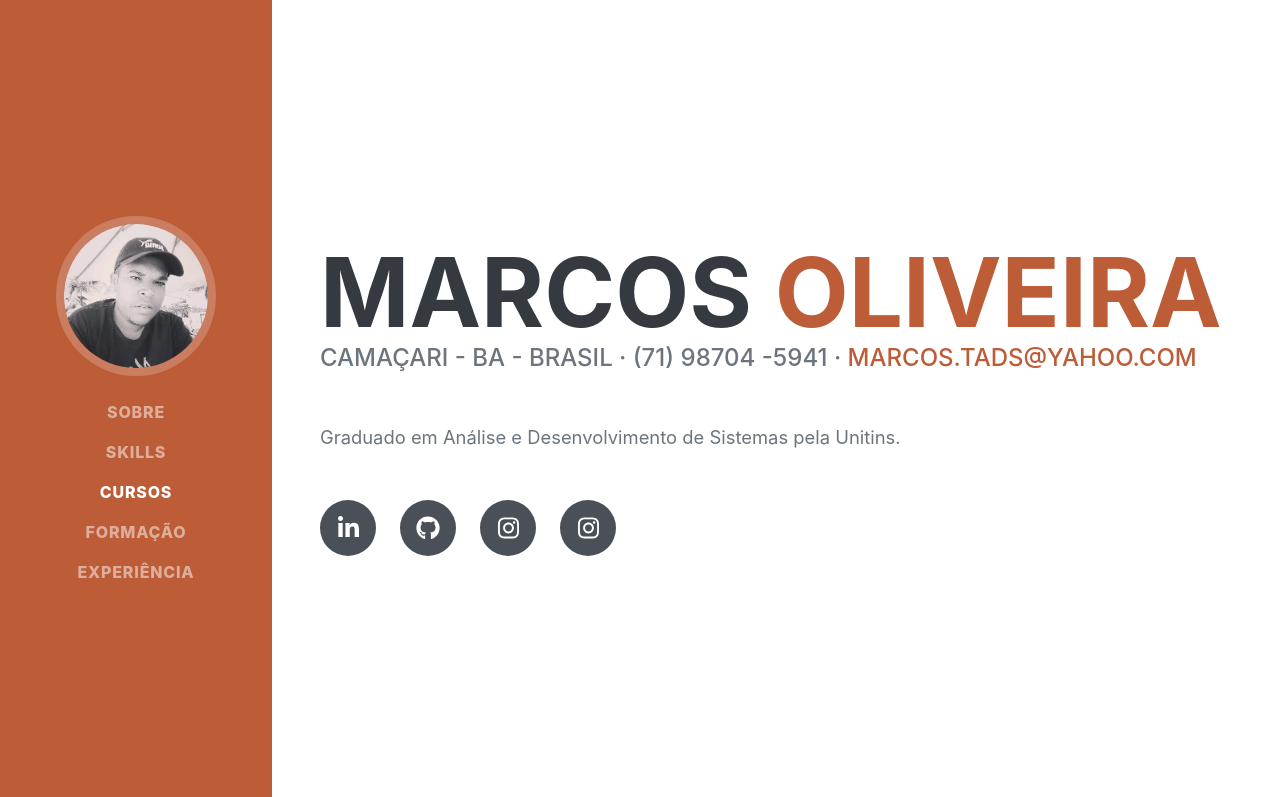
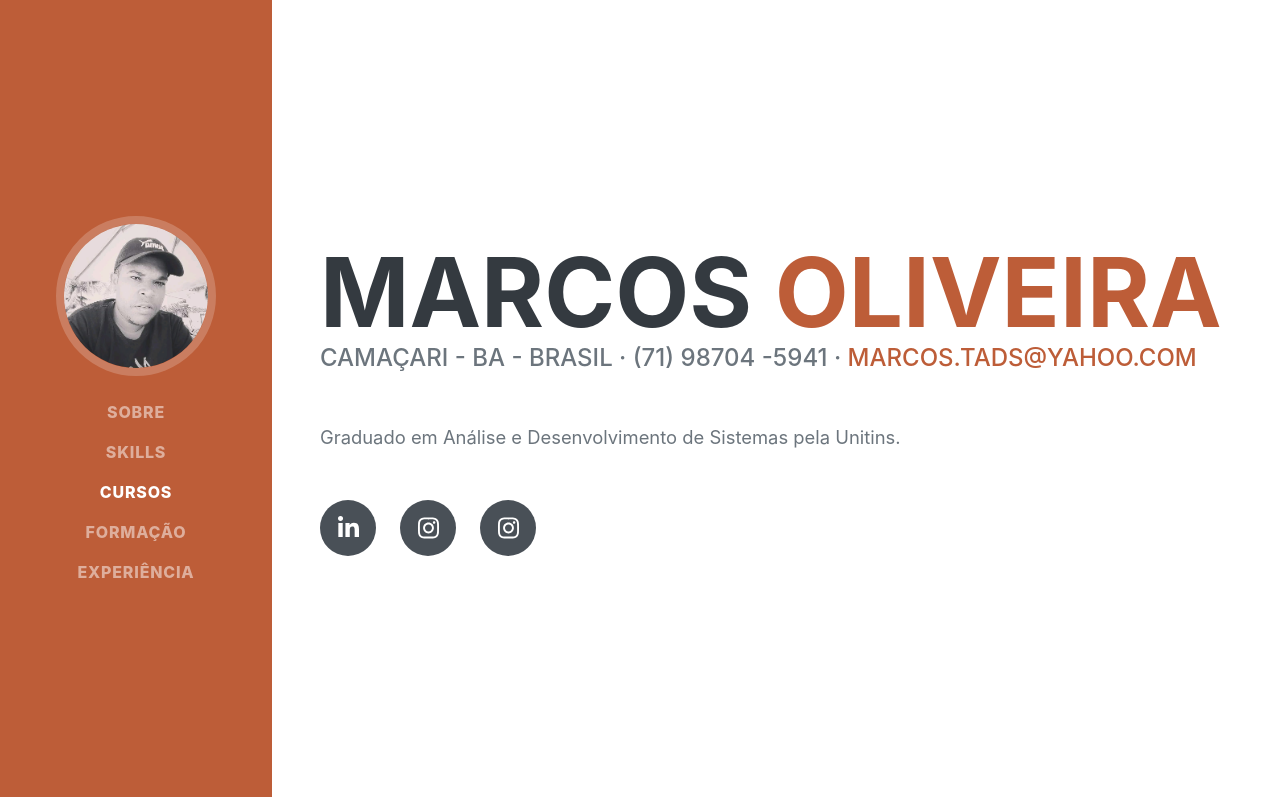
Before and after one commit to marcosqa/portfolio, a plain HTML site: page index.html in a window 1280 px wide. Shown: the top 797 px of the page. Drawn offline with nearby package versions, Linux system fonts and the light colour scheme; a web font is replaced by a local one.

Commit message:
Add files via upload

```diff
--- a/index.html
+++ b/index.html
@@ -44,7 +44,7 @@
                     <div class="subheading mb-5">Camaçari - ba - Brasil   · (71) 98704 -5941 · <a href="mailto:name@email.com">marcos.tads@yahoo.com</a></div>
                     <p class="lead mb-5"> Graduado em Análise e Desenvolvimento de Sistemas pela Unitins.</p>
                     <div class="social-icons">
-                        <a class="social-icon" href="https://www.linkedin.com/in/marcosoliveira-"><i class="fab fa-linkedin-in"></i></a><a class="social-icon" href="https://github.com/marcosqa"><i class="fab fa-github"></i></a><a class="social-icon" href="https://www.instagram.com/teste_de_software"><i class="fab fa-instagram"></i><a class="social-icon" href="https://www.instagram.com/_marquinhos5/"><i class="fab fa-instagram"></i>
+                        <a class="social-icon" href="https://www.linkedin.com/in/marcosoliveira-"><i class="fab fa-linkedin-in"></i></a></i></a><a class="social-icon" href="https://www.instagram.com/teste_de_software"><i class="fab fa-instagram"></i><a class="social-icon" href="https://www.instagram.com/_marquinhos5/"><i class="fab fa-instagram"></i>
 
                     </div>
                 </div>
```
